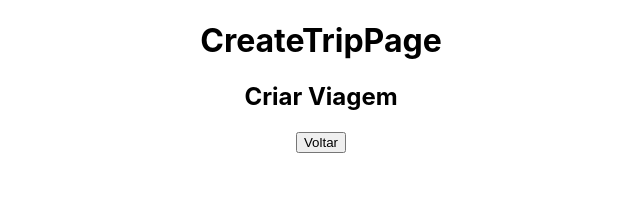
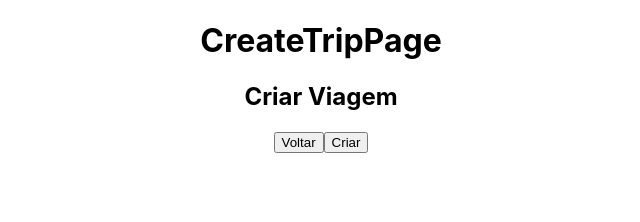
Before and after one commit to future4code/jemison-Rafael-Lopes, a React (Create React App) app in the folder modulo4/projeto-labex/labex/: page /admin/trips/create in a window 1280 px wide. Shown: the top 222 px of the page, without its empty margins (319-959 px from the left). Built offline with nearby package versions, Linux system fonts and the light colour scheme.

Commit message:
Botão criar para CreateTripPage

```diff
--- a/modulo4/projeto-labex/labex/src/components/Pages/AdminHomePage.js
+++ b/modulo4/projeto-labex/labex/src/components/Pages/AdminHomePage.js
@@ -6,7 +6,6 @@ function AdminHomePage() {
   useProtectedPage()
 
   const navigate = useNavigate();
-
 
 
    const goToCreateTripPage = () => {
@@ -19,6 +18,11 @@ function AdminHomePage() {
 
   return (
     <div>
+
+
+
+
+    ||
       <h1>AdminHomePage</h1>
       <h2>Painel Administrativo</h2>
       <button onClick={goToCreateTripPage} >Criar Viagem</button>
--- a/modulo4/projeto-labex/labex/src/components/Pages/CreateTripPage.js
+++ b/modulo4/projeto-labex/labex/src/components/Pages/CreateTripPage.js
@@ -14,6 +14,7 @@ function CreateTripPage() {
     <h1>CreateTripPage</h1>
     <h2>Criar Viagem</h2>
     <button onClick={goToLastPage} >Voltar</button>
+    <button>Criar</button>
     </div>
   )
 }
```
